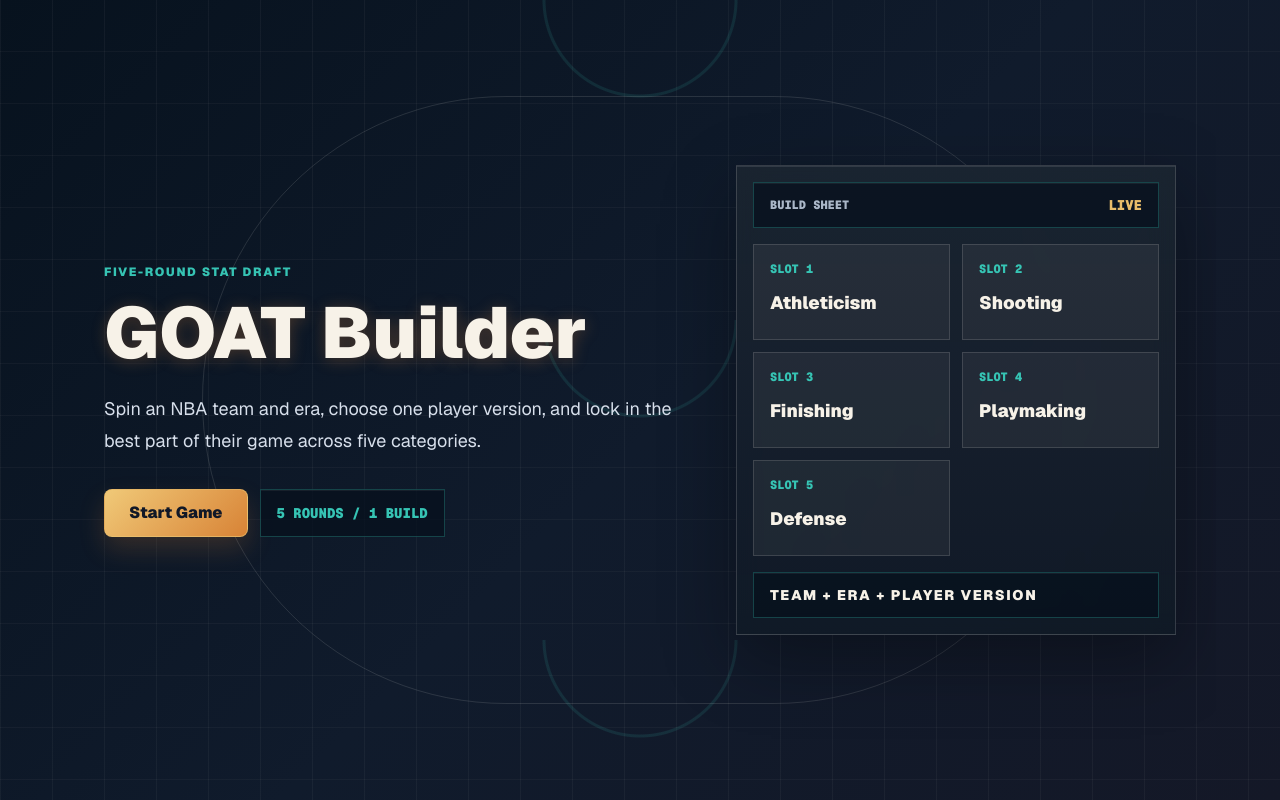
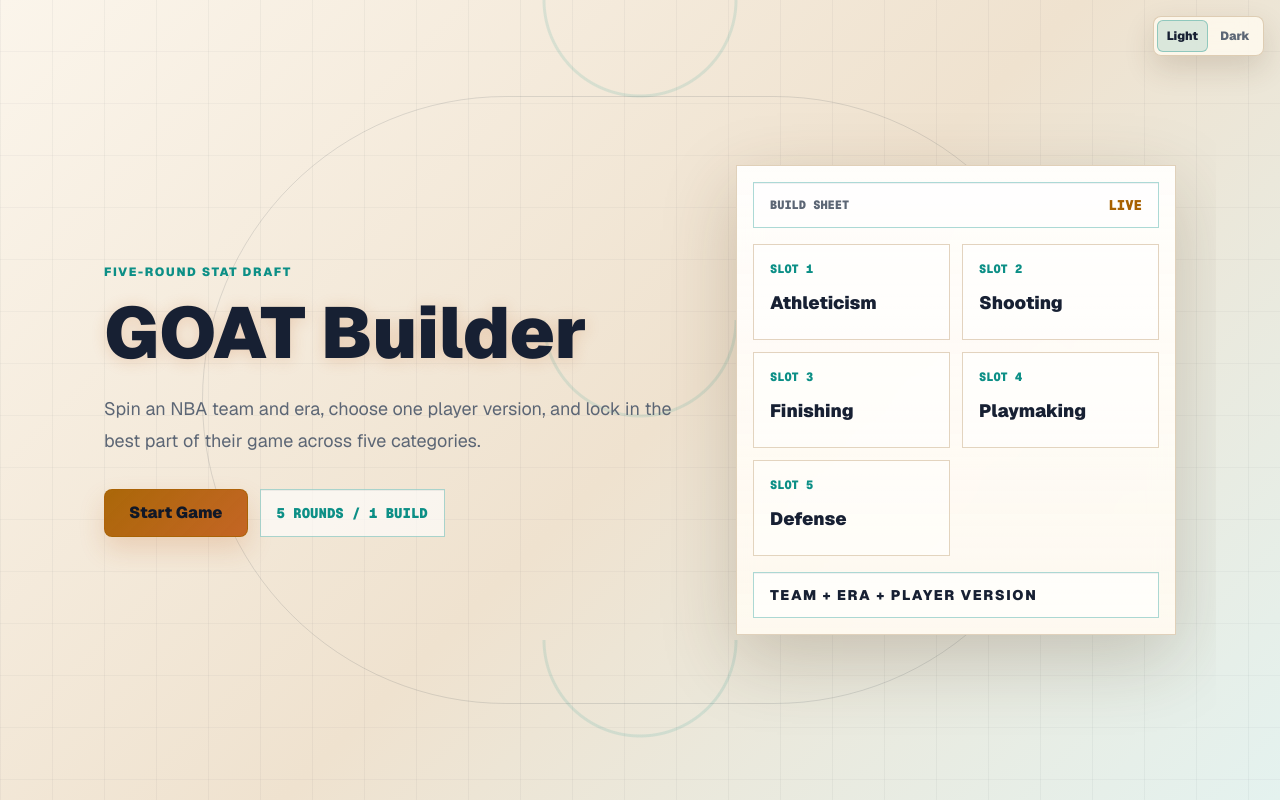
Before and after one commit to MatthewRJue/goat-forge, a Next.js app: page / in a window 1280 px wide. Built offline with nearby package versions, Linux system fonts and the light colour scheme.

Commit message:
Update dark mode light mode themes

```diff
--- a/src/app/globals.css
+++ b/src/app/globals.css
@@ -1,21 +1,133 @@
 @import "tailwindcss";
 
-:root {
+:root,
+:root[data-theme="light"] {
+  color-scheme: light;
+
+  /* Theme source of truth. React components should use semantic utilities. */
+  --background: #f4efe5;
+  --foreground: #172033;
+  --surface: #fffaf0;
+  --surface-strong: #ffffff;
+  --surface-soft: #efe3d0;
+  --border: #d8c4a8;
+  --accent: #0c8f86;
+  --action: #c46524;
+  --muted: #5c6675;
+  --success: #1f8f5d;
+  --warning: #a76100;
+  --danger: #bf3037;
+
+  --background-rgb: 244 239 229;
+  --foreground-rgb: 23 32 51;
+  --surface-rgb: 255 250 240;
+  --surface-strong-rgb: 255 255 255;
+  --surface-soft-rgb: 239 227 208;
+  --border-rgb: 216 196 168;
+  --accent-rgb: 12 143 134;
+  --action-rgb: 196 101 36;
+  --muted-rgb: 92 102 117;
+  --success-rgb: 31 143 93;
+  --warning-rgb: 167 97 0;
+  --danger-rgb: 191 48 55;
+  --shadow-rgb: 74 49 25;
+
+  --action-contrast: #111827;
+  --disabled-foreground: #7a8390;
+  --shell-gradient-start: #fbf5eb;
+  --shell-gradient-mid: #efe2cf;
+  --shell-gradient-end: #e4f2ef;
+}
+
+@media (prefers-color-scheme: dark) {
+  :root:not([data-theme="light"]) {
+    color-scheme: dark;
+
+    --background: #08131f;
+    --foreground: #f7f2e8;
+    --surface: #0a1422;
+    --surface-strong: #101b2c;
+    --surface-soft: #0a1727;
+    --border: #223451;
+    --accent: #36c4b4;
+    --action: #d88336;
+    --muted: #aab7c8;
+    --success: #36c48b;
+    --warning: #e9bd6a;
+    --danger: #ff5a5f;
+
+    --background-rgb: 8 19 31;
+    --foreground-rgb: 247 242 232;
+    --surface-rgb: 10 20 34;
+    --surface-strong-rgb: 16 27 44;
+    --surface-soft-rgb: 10 23 39;
+    --border-rgb: 34 52 81;
+    --accent-rgb: 54 196 180;
+    --action-rgb: 216 131 54;
+    --muted-rgb: 170 183 200;
+    --success-rgb: 54 196 139;
+    --warning-rgb: 233 189 106;
+    --danger-rgb: 255 90 95;
+    --shadow-rgb: 0 0 0;
+
+    --action-contrast: #111827;
+    --disabled-foreground: #7f8ea4;
+    --shell-gradient-start: #07121e;
+    --shell-gradient-mid: #101b2c;
+    --shell-gradient-end: #141827;
+  }
+}
+
+:root[data-theme="dark"] {
+  color-scheme: dark;
+
   --background: #08131f;
   --foreground: #f7f2e8;
-  --ink: #101827;
-  --line: #223451;
-  --court: #d88336;
-  --gold: #e9bd6a;
-  --teal: #36c4b4;
-  --cream: #f7f2e8;
+  --surface: #0a1422;
+  --surface-strong: #101b2c;
+  --surface-soft: #0a1727;
+  --border: #223451;
+  --accent: #36c4b4;
+  --action: #d88336;
   --muted: #aab7c8;
+  --success: #36c48b;
+  --warning: #e9bd6a;
   --danger: #ff5a5f;
+
+  --background-rgb: 8 19 31;
+  --foreground-rgb: 247 242 232;
+  --surface-rgb: 10 20 34;
+  --surface-strong-rgb: 16 27 44;
+  --surface-soft-rgb: 10 23 39;
+  --border-rgb: 34 52 81;
+  --accent-rgb: 54 196 180;
+  --action-rgb: 216 131 54;
+  --muted-rgb: 170 183 200;
+  --success-rgb: 54 196 139;
+  --warning-rgb: 233 189 106;
+  --danger-rgb: 255 90 95;
+  --shadow-rgb: 0 0 0;
+
+  --action-contrast: #111827;
+  --disabled-foreground: #7f8ea4;
+  --shell-gradient-start: #07121e;
+  --shell-gradient-mid: #101b2c;
+  --shell-gradient-end: #141827;
 }
 
 @theme inline {
   --color-background: var(--background);
   --color-foreground: var(--foreground);
+  --color-surface: var(--surface);
+  --color-surface-strong: var(--surface-strong);
+  --color-surface-soft: var(--surface-soft);
+  --color-border: var(--border);
+  --color-accent: var(--accent);
+  --color-action: var(--action);
+  --color-muted: var(--muted);
+  --color-success: var(--success);
+  --color-warning: var(--warning);
+  --color-danger: var(--danger);
   --font-sans: var(--font-geist-sans);
   --font-mono: var(--font-geist-mono);
 }
@@ -34,12 +146,30 @@
 .court-shell {
   min-height: 100vh;
   background:
-    linear-gradient(90deg, rgba(247, 242, 232, 0.045) 1px, transparent 1px),
-    linear-gradient(0deg, rgba(247, 242, 232, 0.035) 1px, transparent 1px),
-    radial-gradient(circle at 50% 0%, transparent 0 94px, rgba(54, 196, 180, 0.12) 95px 97px, transparent 98px),
-    linear-gradient(135deg, #07121e 0%, #101b2c 52%, #141827 100%);
+    linear-gradient(
+      90deg,
+      rgb(var(--foreground-rgb) / 0.045) 1px,
+      transparent 1px
+    ),
+    linear-gradient(
+      0deg,
+      rgb(var(--foreground-rgb) / 0.035) 1px,
+      transparent 1px
+    ),
+    radial-gradient(
+      circle at 50% 0%,
+      transparent 0 94px,
+      rgb(var(--accent-rgb) / 0.12) 95px 97px,
+      transparent 98px
+    ),
+    linear-gradient(
+      135deg,
+      var(--shell-gradient-start) 0%,
+      var(--shell-gradient-mid) 52%,
+      var(--shell-gradient-end) 100%
+    );
   background-size: 52px 52px, 52px 52px, 100% 320px, auto;
-  color: var(--cream);
+  color: var(--foreground);
 }
 
 .hero-court {
@@ -52,7 +182,7 @@
   content: "";
   position: absolute;
   inset: 12%;
-  border: 1px solid rgba(247, 242, 232, 0.12);
+  border: 1px solid rgb(var(--foreground-rgb) / 0.12);
   border-radius: 999px;
   pointer-events: none;
   z-index: 0;
@@ -64,7 +194,7 @@
 }
 
 .micro-label {
-  color: var(--teal);
+  color: var(--accent);
   font-size: 0.75rem;
   font-weight: 900;
   letter-spacing: 0.14em;
@@ -72,45 +202,53 @@
 }
 
 .screen-title {
-  color: var(--cream);
+  color: var(--foreground);
   font-weight: 900;
   letter-spacing: 0;
-  text-shadow: 0 2px 16px rgba(216, 131, 54, 0.28);
+  text-shadow: 0 2px 16px rgb(var(--action-rgb) / 0.22);
 }
 
 .body-copy {
-  color: #d7dfeb;
+  color: var(--muted);
 }
 
 .game-panel {
-  border: 1px solid rgba(247, 242, 232, 0.16);
+  border: 1px solid rgb(var(--border-rgb) / 0.78);
   background:
-    linear-gradient(180deg, rgba(247, 242, 232, 0.07), rgba(247, 242, 232, 0.025)),
-    rgba(10, 20, 34, 0.88);
+    linear-gradient(
+      180deg,
+      rgb(var(--surface-strong-rgb) / 0.8),
+      rgb(var(--surface-rgb) / 0.64)
+    ),
+    rgb(var(--surface-rgb) / 0.86);
   box-shadow:
-    0 24px 70px rgba(0, 0, 0, 0.32),
-    inset 0 1px 0 rgba(255, 255, 255, 0.1);
+    0 24px 70px rgb(var(--shadow-rgb) / 0.22),
+    inset 0 1px 0 rgb(var(--surface-strong-rgb) / 0.6);
   backdrop-filter: blur(12px);
 }
 
 .game-panel-soft {
-  border: 1px solid rgba(247, 242, 232, 0.14);
-  background: rgba(10, 23, 39, 0.76);
-  box-shadow: inset 0 1px 0 rgba(255, 255, 255, 0.08);
+  border: 1px solid rgb(var(--border-rgb) / 0.72);
+  background: rgb(var(--surface-rgb) / 0.74);
+  box-shadow: inset 0 1px 0 rgb(var(--surface-strong-rgb) / 0.38);
 }
 
 .stat-strip {
-  border: 1px solid rgba(54, 196, 180, 0.28);
-  background: rgba(6, 16, 28, 0.72);
-  box-shadow: inset 0 1px 0 rgba(247, 242, 232, 0.06);
+  border: 1px solid rgb(var(--accent-rgb) / 0.34);
+  background: rgb(var(--surface-strong-rgb) / 0.64);
+  box-shadow: inset 0 1px 0 rgb(var(--foreground-rgb) / 0.06);
 }
 
 .primary-action {
-  border: 1px solid rgba(233, 189, 106, 0.65);
-  background: linear-gradient(135deg, #f0c978, #d88336);
-  color: #111827;
+  border: 1px solid rgb(var(--warning-rgb) / 0.72);
+  background: linear-gradient(
+    135deg,
+    rgb(var(--warning-rgb) / 0.96),
+    rgb(var(--action-rgb) / 1)
+  );
+  color: var(--action-contrast);
   font-weight: 900;
-  box-shadow: 0 12px 26px rgba(216, 131, 54, 0.2);
+  box-shadow: 0 12px 26px rgb(var(--action-rgb) / 0.2);
   transition:
     transform 150ms ease,
     box-shadow 150ms ease,
@@ -120,26 +258,26 @@
 .primary-action:hover {
   filter: brightness(1.03);
   transform: translateY(-1px);
-  box-shadow: 0 16px 34px rgba(216, 131, 54, 0.24);
+  box-shadow: 0 16px 34px rgb(var(--action-rgb) / 0.24);
 }
 
 .primary-action:active {
   transform: translateY(0);
-  box-shadow: 0 8px 18px rgba(216, 131, 54, 0.18);
+  box-shadow: 0 8px 18px rgb(var(--action-rgb) / 0.18);
 }
 
 .primary-action:focus-visible,
 .outline-button:focus-visible,
 .stat-card:focus-visible,
 .player-option:focus-visible {
-  outline: 2px solid var(--teal);
+  outline: 2px solid var(--accent);
   outline-offset: 3px;
 }
 
 .outline-button {
-  border: 1px solid rgba(25, 211, 197, 0.5);
-  background: rgba(54, 196, 180, 0.08);
-  color: var(--cream);
+  border: 1px solid rgb(var(--accent-rgb) / 0.5);
+  background: rgb(var(--accent-rgb) / 0.08);
+  color: var(--foreground);
   font-weight: 900;
   transition:
     background 150ms ease,
@@ -148,21 +286,21 @@
 }
 
 .outline-button:hover {
-  border-color: rgba(233, 189, 106, 0.75);
-  background: rgba(233, 189, 106, 0.1);
+  border-color: rgb(var(--warning-rgb) / 0.75);
+  background: rgb(var(--warning-rgb) / 0.1);
 }
 
 .outline-button:disabled {
-  border-color: rgba(170, 183, 200, 0.18);
-  background: rgba(170, 183, 200, 0.06);
-  color: #7f8ea4;
+  border-color: rgb(var(--muted-rgb) / 0.18);
+  background: rgb(var(--muted-rgb) / 0.06);
+  color: var(--disabled-foreground);
   cursor: not-allowed;
 }
 
 .stat-card {
-  border: 1px solid rgba(247, 242, 232, 0.14);
-  background: rgba(247, 242, 232, 0.055);
-  color: var(--cream);
+  border: 1px solid rgb(var(--border-rgb) / 0.72);
+  background: rgb(var(--surface-strong-rgb) / 0.48);
+  color: var(--foreground);
   transition:
     background 150ms ease,
     border-color 150ms ease,
@@ -170,37 +308,37 @@
 }
 
 .stat-card:hover:not(:disabled) {
-  border-color: rgba(25, 211, 197, 0.65);
-  background: rgba(25, 211, 197, 0.1);
+  border-color: rgb(var(--accent-rgb) / 0.65);
+  background: rgb(var(--accent-rgb) / 0.1);
   transform: translateY(-1px);
 }
 
 .stat-card:disabled {
-  color: #8897aa;
+  color: var(--disabled-foreground);
   cursor: not-allowed;
 }
 
 .stat-card.is-ready {
-  border-color: rgba(233, 189, 106, 0.54);
-  background: rgba(233, 189, 106, 0.1);
+  border-color: rgb(var(--warning-rgb) / 0.54);
+  background: rgb(var(--warning-rgb) / 0.1);
 }
 
 .stat-card.is-complete {
-  border-color: rgba(25, 211, 197, 0.55);
-  background: rgba(25, 211, 197, 0.13);
+  border-color: rgb(var(--success-rgb) / 0.56);
+  background: rgb(var(--success-rgb) / 0.12);
 }
 
 .stat-chip {
-  border: 1px solid rgba(54, 196, 180, 0.28);
-  background: rgba(6, 16, 28, 0.78);
-  color: var(--cream);
-  box-shadow: inset 0 1px 0 rgba(247, 242, 232, 0.06);
+  border: 1px solid rgb(var(--accent-rgb) / 0.28);
+  background: rgb(var(--surface-strong-rgb) / 0.7);
+  color: var(--foreground);
+  box-shadow: inset 0 1px 0 rgb(var(--foreground-rgb) / 0.06);
 }
 
 .player-option {
-  border: 1px solid rgba(247, 242, 232, 0.14);
-  background: rgba(247, 242, 232, 0.06);
-  color: var(--cream);
+  border: 1px solid rgb(var(--border-rgb) / 0.72);
+  background: rgb(var(--surface-strong-rgb) / 0.48);
+  color: var(--foreground);
   transition:
     background 150ms ease,
     border-color 150ms ease,
@@ -208,19 +346,60 @@
 }
 
 .player-option:hover {
-  border-color: rgba(233, 189, 106, 0.55);
-  background: rgba(233, 189, 106, 0.1);
+  border-color: rgb(var(--warning-rgb) / 0.55);
+  background: rgb(var(--warning-rgb) / 0.1);
   transform: translateY(-1px);
 }
 
 .player-option.is-selected {
-  border-color: var(--gold);
-  background: rgba(216, 131, 54, 0.12);
-  box-shadow: 0 14px 32px rgba(0, 0, 0, 0.18);
+  border-color: var(--warning);
+  background: rgb(var(--action-rgb) / 0.12);
+  box-shadow: 0 14px 32px rgb(var(--shadow-rgb) / 0.18);
 }
 
 .alert-panel {
-  border: 1px solid rgba(255, 90, 95, 0.65);
-  background: rgba(255, 90, 95, 0.12);
-  color: var(--cream);
+  border: 1px solid rgb(var(--danger-rgb) / 0.65);
+  background: rgb(var(--danger-rgb) / 0.12);
+  color: var(--foreground);
 }
+
+.theme-toggle {
+  position: fixed;
+  top: 1rem;
+  right: 1rem;
+  z-index: 50;
+  display: inline-flex;
+  min-height: 2.5rem;
+  align-items: center;
+  gap: 0.125rem;
+  border: 1px solid rgb(var(--border-rgb) / 0.84);
+  background: rgb(var(--surface-rgb) / 0.82);
+  color: var(--muted);
+  padding: 0.1875rem;
+  font-size: 0.75rem;
+  font-weight: 900;
+  line-height: 1;
+  box-shadow: 0 12px 30px rgb(var(--shadow-rgb) / 0.16);
+  backdrop-filter: blur(12px);
+}
+
+.theme-toggle span {
+  display: inline-flex;
+  min-height: 2rem;
+  min-width: 3.125rem;
+  align-items: center;
+  justify-content: center;
+  border-radius: 0.375rem;
+  padding: 0 0.625rem;
+}
+
+.theme-toggle .is-active {
+  background: rgb(var(--accent-rgb) / 0.14);
+  color: var(--foreground);
+  box-shadow: inset 0 0 0 1px rgb(var(--accent-rgb) / 0.36);
+}
+
+.theme-toggle:focus-visible {
+  outline: 2px solid var(--accent);
+  outline-offset: 3px;
+}
--- a/src/app/layout.tsx
+++ b/src/app/layout.tsx
@@ -1,5 +1,6 @@
 import type { Metadata } from "next";
 import { Geist, Geist_Mono } from "next/font/google";
+import { ThemeToggle } from "@/components/theme-toggle";
 import "./globals.css";
 
 const geistSans = Geist({
@@ -17,6 +18,15 @@
   description: "Build an all-time basketball player across five attributes.",
 };
 
+const themeInitScript = `
+  try {
+    const theme = window.localStorage.getItem("goat-builder-theme");
+    if (theme === "light" || theme === "dark") {
+      document.documentElement.dataset.theme = theme;
+    }
+  } catch {}
+`;
+
 export default function RootLayout({
   children,
 }: Readonly<{
@@ -25,9 +35,14 @@
   return (
     <html
       lang="en"
+      suppressHydrationWarning
       className={`${geistSans.variable} ${geistMono.variable} h-full antialiased`}
     >
-      <body className="min-h-full flex flex-col">{children}</body>
+      <body className="min-h-full flex flex-col">
+        <script dangerouslySetInnerHTML={{ __html: themeInitScript }} />
+        <ThemeToggle />
+        {children}
+      </body>
     </html>
   );
 }
--- a/src/app/page.tsx
+++ b/src/app/page.tsx
@@ -31,7 +31,7 @@
             >
               Start Game
             </Link>
-            <div className="stat-strip inline-flex min-h-12 items-center justify-center px-4 font-mono text-sm font-black text-[#36c4b4]">
+            <div className="stat-strip inline-flex min-h-12 items-center justify-center px-4 font-mono text-sm font-black text-accent">
               5 ROUNDS / 1 BUILD
             </div>
           </div>
@@ -42,10 +42,10 @@
           className="game-panel p-4"
         >
           <div className="stat-strip mb-4 flex items-center justify-between px-4 py-3">
-            <span className="font-mono text-xs font-black uppercase text-[#aab7c8]">
+            <span className="font-mono text-xs font-black uppercase text-muted">
               Build Sheet
             </span>
-            <span className="font-mono text-sm font-black uppercase text-[#e9bd6a]">
+            <span className="font-mono text-sm font-black uppercase text-warning">
               Live
             </span>
           </div>
@@ -55,16 +55,16 @@
                 key={attribute}
                 className="stat-card min-h-24 p-4"
               >
-                <p className="font-mono text-xs font-black uppercase text-[#36c4b4]">
+                <p className="font-mono text-xs font-black uppercase text-accent">
                   Slot {index + 1}
                 </p>
-                <p className="mt-3 text-lg font-black text-[#f7f2e8]">
+                <p className="mt-3 text-lg font-black text-foreground">
                   {attribute}
                 </p>
               </div>
             ))}
           </div>
-          <div className="stat-strip mt-4 px-4 py-3 text-sm font-black uppercase tracking-[0.12em] text-[#f7f2e8]">
+          <div className="stat-strip mt-4 px-4 py-3 text-sm font-black uppercase tracking-[0.12em] text-foreground">
             Team + Era + Player Version
           </div>
         </div>
--- /dev/null
+++ b/src/components/theme-toggle.tsx
@@ -0,0 +1,90 @@
+"use client";
+
+import { useEffect, useSyncExternalStore } from "react";
+
+type Theme = "light" | "dark";
+
+const themeStorageKey = "goat-builder-theme";
+const themeChangeEvent = "goat-builder-theme-change";
+
+function getSystemTheme(): Theme {
+  return window.matchMedia("(prefers-color-scheme: dark)").matches
+    ? "dark"
+    : "light";
+}
+
+function getStoredTheme(): Theme | null {
+  const storedTheme = window.localStorage.getItem(themeStorageKey);
+
+  return storedTheme === "light" || storedTheme === "dark" ? storedTheme : null;
+}
+
+function applyTheme(theme: Theme) {
+  document.documentElement.dataset.theme = theme;
+}
+
+function subscribeToThemeChanges(onStoreChange: () => void) {
+  const mediaQuery = window.matchMedia("(prefers-color-scheme: dark)");
+  const notify = () => {
+    onStoreChange();
+  };
+
+  mediaQuery.addEventListener("change", notify);
+  window.addEventListener("storage", notify);
+  window.addEventListener(themeChangeEvent, notify);
+
+  return () => {
+    mediaQuery.removeEventListener("change", notify);
+    window.removeEventListener("storage", notify);
+    window.removeEventListener(themeChangeEvent, notify);
+  };
+}
+
+function getThemeSnapshot(): Theme {
+  return getStoredTheme() ?? getSystemTheme();
+}
+
+function getServerThemeSnapshot(): Theme {
+  return "light";
+}
+
+export function ThemeToggle() {
+  const theme = useSyncExternalStore(
+    subscribeToThemeChanges,
+    getThemeSnapshot,
+    getServerThemeSnapshot,
+  );
+
+  useEffect(() => {
+    applyTheme(theme);
+  }, [theme]);
+
+  const nextTheme: Theme = theme === "dark" ? "light" : "dark";
+
+  return (
+    <button
+      aria-label={`Switch to ${nextTheme} mode`}
+      aria-pressed={theme === "dark"}
+      className="theme-toggle"
+      type="button"
+      onClick={() => {
+        applyTheme(nextTheme);
+        window.localStorage.setItem(themeStorageKey, nextTheme);
+        window.dispatchEvent(new Event(themeChangeEvent));
+      }}
+    >
+      <span
+        aria-hidden="true"
+        className={theme === "light" ? "is-active" : ""}
+      >
+        Light
+      </span>
+      <span
+        aria-hidden="true"
+        className={theme === "dark" ? "is-active" : ""}
+      >
+        Dark
+      </span>
+    </button>
+  );
+}
```
Also changed, not shown: agents/delivery/stories/016-theme-tokens-and-light-dark-mode.md (+1 -1 lines), src/components/game/game-table.tsx (+13 -13 lines), src/components/results/final-results.tsx (+11 -11 lines).
